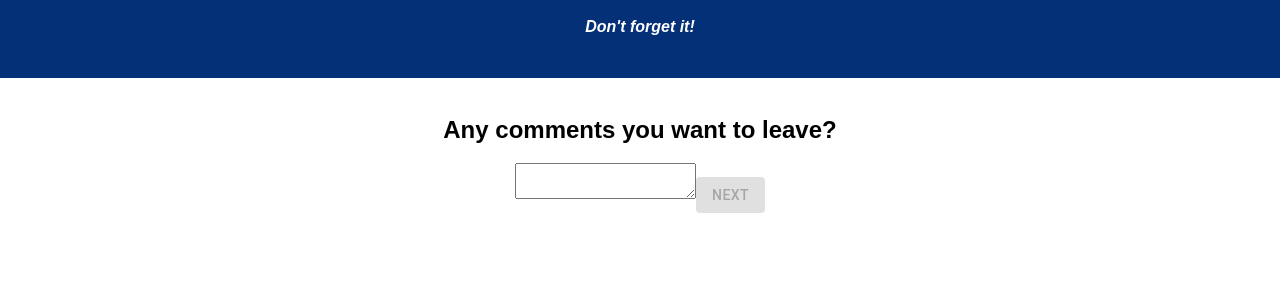
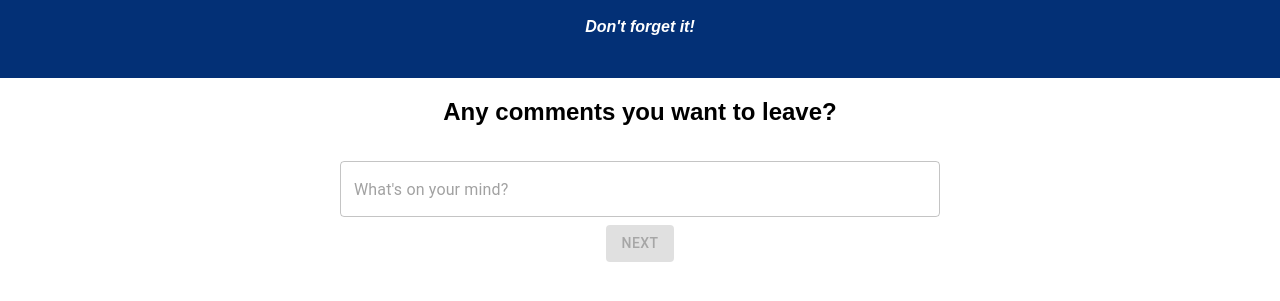
Before and after one commit to mjlynch2/redux-feedback-loop, a React app: page /#/comments in a window 1280 px wide. Shown: the part 67-368 px from the top of the page. Built offline with nearby package versions, Linux system fonts and the light colour scheme.

Commit message:
continue to incrementally improve styling

```diff
--- a/src/components/App/App.css
+++ b/src/components/App/App.css
@@ -16,3 +16,8 @@
 .App-intro {
   font-size: large;
 }
+
+.Feedback-container {
+  width: 600px;
+  margin: auto;
+}
--- a/src/components/App/App.js
+++ b/src/components/App/App.js
@@ -18,7 +18,7 @@ class App extends Component {
           <h1 className="App-title">Feedback!</h1>
           <h4><i>Don't forget it!</i></h4>
         </header>
-        <br/>
+        <div className="Feedback-container">
           <Route exact path="/" component={Feeling} />
           <Route exact path="/understanding" component={Understanding} />
           <Route exact path="/support" component={Support} />
@@ -27,6 +27,7 @@ class App extends Component {
           <Route exact path="/thanks" component={Thanks} />
           <Route exact path="/admin" component={Admin} />
         </div>
+      </div>
       </Router>
     );
   }
--- a/src/components/Comments/Comments.js
+++ b/src/components/Comments/Comments.js
@@ -1,6 +1,7 @@
 import React, { Component } from 'react';
 import { connect } from 'react-redux';
 import NextButton from '../NextButton/NextButton';
+import CommentsTextArea from '../CommentsTextArea/CommentsTextArea';
 
 class Comments extends Component {
     state = {
@@ -9,9 +10,13 @@ class Comments extends Component {
     }
 
     handleChange = (event) => {
+        if(event.target.value === '') {
+            this.setState({isValid: false})
+        } else {
+            this.setState({ isValid: true })
+        }
         this.setState({
-            comments: event.target.value,
-            isValid: true
+            comments: event.target.value
         });
     }
 
@@ -24,7 +29,7 @@ class Comments extends Component {
         return (
             <div>
                 <h2>Any comments you want to leave?</h2>
-                <textarea onChange={this.handleChange} />
+                <CommentsTextArea handleChange={this.handleChange} />
                 <NextButton isValid={this.state.isValid} handleClick={this.handleClick} />
             </div>
         )
--- /dev/null
+++ b/src/components/CommentsTextArea/CommentsTextArea.js
@@ -0,0 +1,20 @@
+import React, { Component } from 'react';
+import TextField from '@material-ui/core/TextField';
+
+class CommentsTextArea extends Component {
+    render() {
+        return (
+            <TextField
+                placeholder="What's on your mind?"
+                multiline
+                fullWidth
+                required
+                margin="normal"
+                onChange={(event) => {this.props.handleChange(event)}}
+                variant="outlined"
+            />
+        )
+    }
+}
+
+export default CommentsTextArea;
--- a/src/components/NextButton/NextButton.js
+++ b/src/components/NextButton/NextButton.js
@@ -4,9 +4,11 @@ import Button from '@material-ui/core/Button';
 class NextButton extends Component {
     render() {
         return (
-            <Button variant="contained" disabled={!this.props.isValid} color="primary" onClick={this.props.handleClick}>
-                Next
-            </Button>
+            <div>
+                <Button variant="contained" disabled={!this.props.isValid} color="primary" onClick={this.props.handleClick}>
+                    Next
+                </Button>
+            </div>
         )
     }
 }
--- /dev/null
+++ b/src/components/RadioButtons/RadioButtons.css
@@ -0,0 +1,3 @@
+input[type = "radio"] {
+margin: 20px;
+}
--- a/src/components/RadioButtons/RadioButtons.js
+++ b/src/components/RadioButtons/RadioButtons.js
@@ -1,4 +1,5 @@
 import React, { Component } from 'react';
+import './RadioButtons.css';
 
 class RadioButtons extends Component {
     render(){
```
Lines whose indentation alone changed are shown as unchanged.
